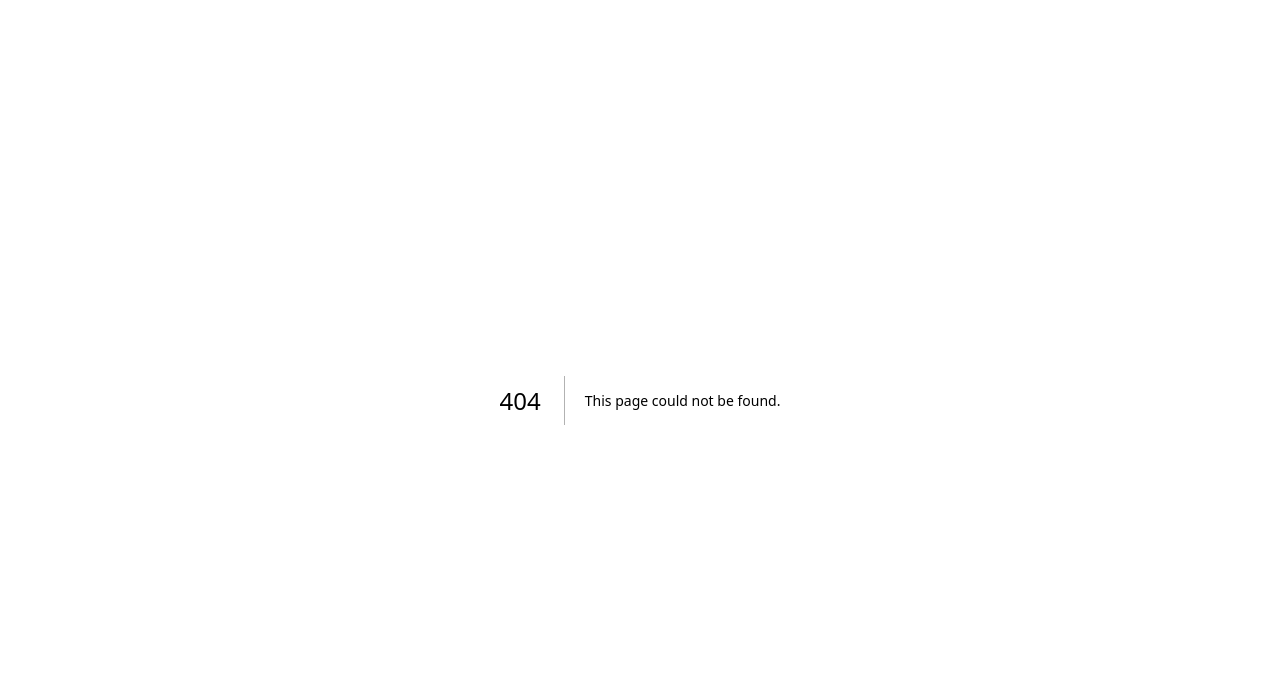
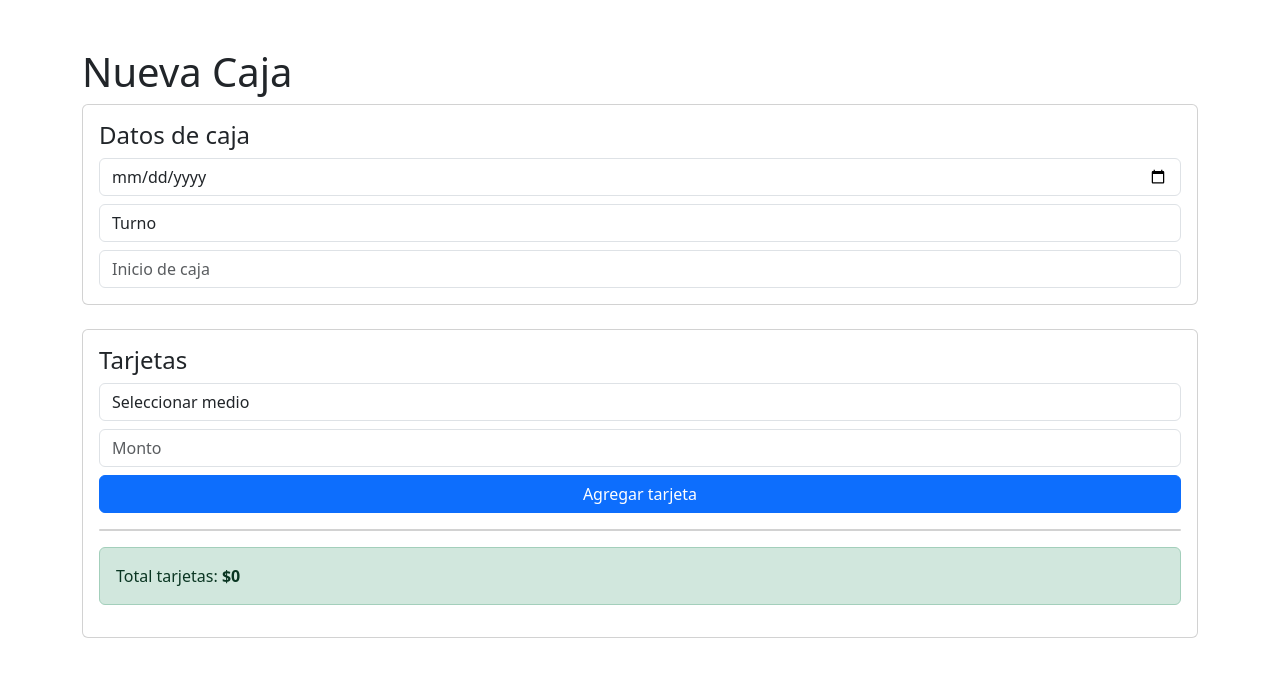
Before and after one commit to facu-lombardo/laprida-web, a Next.js app: page /cajas/nueva in a window 1280 px wide. Before the commit this address had no page. Shown: the top 676 px of the page. Built offline with nearby package versions, Linux system fonts and the light colour scheme.

Commit message:
Intentando agregar cajas

```diff
--- /dev/null
+++ b/app/cajas/nueva/page.tsx
@@ -0,0 +1,174 @@
+"use client";
+
+import { useState } from "react";
+
+export default function NuevaCaja() {
+
+  // ---------------- CAJA ----------------
+  const [fecha, setFecha] = useState("");
+  const [turno, setTurno] = useState("");
+  const [inicioCaja, setInicioCaja] = useState("");
+
+  // ---------------- TARJETAS ----------------
+  const [tarjetas, setTarjetas] = useState<any[]>([]);
+  const [posnet, setPosnet] = useState("");
+  const [montoTarjeta, setMontoTarjeta] = useState("");
+
+  // ---------------- TUBOS ----------------
+  const [tubos, setTubos] = useState<any[]>([]);
+  const [numero, setNumero] = useState("");
+  const [color, setColor] = useState("");
+  const [montoTubo, setMontoTubo] = useState("");
+
+  // ---------------- EGRESOS ----------------
+  const [egresos, setEgresos] = useState<any[]>([]);
+  const [montoEgreso, setMontoEgreso] = useState("");
+  const [descripcion, setDescripcion] = useState("");
+
+  // ---------------- MEDIOS DE PAGO ----------------
+  const mediosPago = [
+    "MA Farmacia Laprida",
+    "Mercado Pago",
+    "Farmacia Laprida",
+    "Fiserv",
+    "Cabal crédito",
+    "Cabal débito",
+    ];
+
+
+// TOTAL TARJETAS
+const totalTarjetas = tarjetas.reduce(
+  (acc, t) => acc + t.monto,
+  0
+);
+
+function formatearFecha(fecha: string) {
+  if (!fecha) return "";
+  const f = new Date(fecha);
+  return f.toLocaleDateString("es-AR", {
+    day: "2-digit",
+    month: "2-digit",
+    year: "2-digit",
+  });
+}
+
+  return (
+    <div className="container mt-5">
+
+      <h1>Nueva Caja</h1>
+
+      {/* CAJA */}
+      <div className="card p-3 mb-4">
+        <h4>Datos de caja</h4>
+
+        <input type="date" onChange={e => setFecha(e.target.value)} className="form-control mb-2" />
+
+        <select onChange={e => setTurno(e.target.value)} className="form-control mb-2">
+          <option value="">Turno</option>
+          <option value="mañana">Mañana</option>
+          <option value="tarde">Tarde</option>
+        </select>
+
+        <input
+          type="number"
+          placeholder="Inicio de caja"
+          onChange={e => setInicioCaja(e.target.value)}
+          className="form-control"
+        />
+      </div>
+      {/* ================= TARJETAS ================= */}
+<div className="card p-3 mb-4">
+  <h4>Tarjetas</h4>
+
+  {/* SELECT MEDIO */}
+  <select
+    value={posnet}
+    onChange={(e) => setPosnet(e.target.value)}
+    className="form-control mb-2"
+  >
+    <option value="">Seleccionar medio</option>
+    {mediosPago.map((m, i) => (
+      <option key={i} value={m}>
+        {m}
+      </option>
+    ))}
+  </select>
+
+  {/* MONTO */}
+  <input
+    type="number"
+    placeholder="Monto"
+    value={montoTarjeta}
+    onChange={(e) => setMontoTarjeta(e.target.value)}
+    className="form-control mb-2"
+  />
+
+  {/* BOTÓN AGREGAR */}
+  <button
+    className="btn btn-primary mb-3"
+    onClick={() => {
+
+      if (!posnet || !montoTarjeta) return;
+
+      const existe = tarjetas.find(t => t.medio === posnet);
+
+      if (existe) {
+        // SUMA si ya existe
+        setTarjetas(
+          tarjetas.map(t =>
+            t.medio === posnet
+              ? { ...t, monto: t.monto + Number(montoTarjeta) }
+              : t
+          )
+        );
+      } else {
+        // CREA nuevo
+        setTarjetas([
+          ...tarjetas,
+          { medio: posnet, monto: Number(montoTarjeta) }
+        ]);
+      }
+
+      setPosnet("");
+      setMontoTarjeta("");
+    }}
+  >
+    Agregar tarjeta
+  </button>
+
+  {/* LISTADO */}
+  <ul className="list-group">
+    {tarjetas.map((t, i) => (
+        <li
+        key={i}
+        className="list-group-item d-flex justify-content-between align-items-center"
+        >
+        <span>{t.medio}</span>
+
+        <div style={{ minWidth: "150px", textAlign: "right" }}>
+            <b>${t.monto.toLocaleString()}</b>
+        </div>
+
+        <button
+            className="btn btn-sm btn-danger ms-3"
+            onClick={() =>
+            setTarjetas(tarjetas.filter((_, idx) => idx !== i))
+            }
+        >
+            X
+        </button>
+        </li>
+
+    ))}
+  </ul>
+
+  {/* TOTAL */}
+  <div className="alert alert-success mt-3">
+    Total tarjetas: <b>${totalTarjetas.toLocaleString()}</b>
+  </div>
+</div>
+
+
+    </div>
+  );
+}
```
